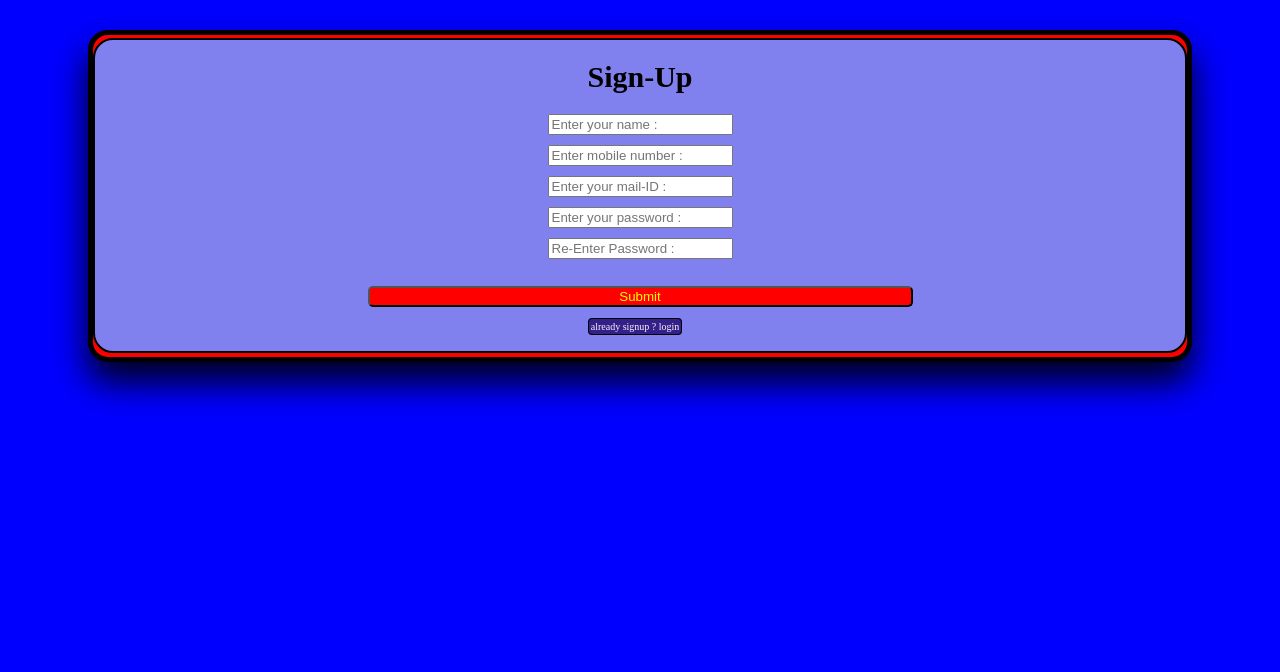
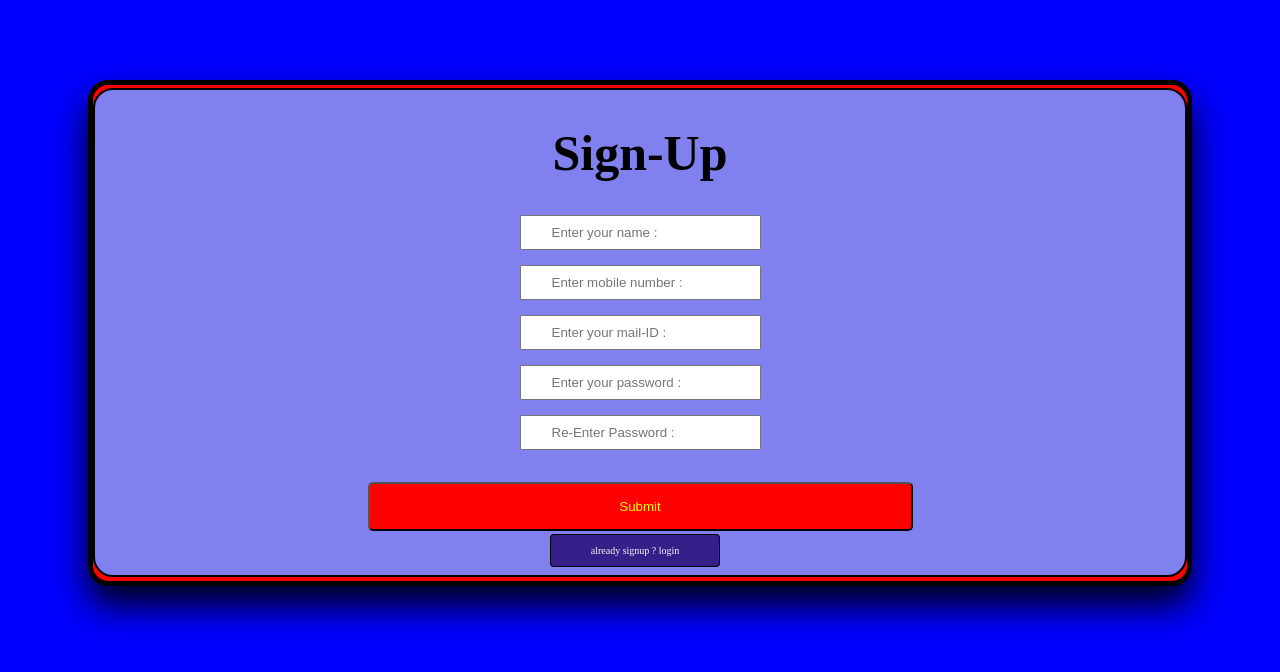
Before and after one commit to srdevaraj2006/https---github.com-srdevaraj2006-sd01430, a PHP site: page / in a window 1280 px wide. Shown: the top 672 px of the page. Run offline with PHP 8.4, Linux system fonts and the light colour scheme.

Commit message:
signup page modificaton

```diff
--- a/index.css
+++ b/index.css
@@ -1,5 +1,8 @@
 body{
     background-color: blue;
+}
+h1{
+    font-size: 50px;
 }
 .pctext{
     background-color: rgb(128, 128, 239);
@@ -14,7 +17,7 @@ body{
     padding-top: 3px;
     padding-bottom: 4px;
     margin-left: 80px;
-    margin-top: 30px;
+    margin-top: 80px;
     margin-right: 80px;
     border-right: 5px solid black;
     border-top: 5px solid black;
@@ -25,7 +28,10 @@ body{
 
 }
 input{
-    margin-bottom: 10px;
+    margin-bottom: 15px;
+    padding: 8px;
+    padding-left: 30px;
+    padding-right: 30px;
 }
 input[name="button"]{
     margin-bottom: 10px;
@@ -34,6 +40,8 @@ input[name="button"]{
     border-color: black;
     background-color: red;
     color: yellow;
+    padding-top: 15px;
+    padding-bottom: 15px;
 }
 input[name="button"]:hover{
     background-color:blue;
@@ -51,6 +59,10 @@ input[name="button"]:hover{
     background-color: rgb(53, 32, 138);
     color: whitesmoke;
     font-size: 10px;
+    padding-left: 40px;
+    padding-right: 40px;
+    padding-top: 10px;
+    padding-bottom: 10px;
 }
 #pcloginbutton:hover{
     background-color: blue;
--- a/index.html
+++ b/index.html
@@ -10,7 +10,7 @@
     <form action="" method="">
         <div class="toppctext">
             <div class="pctext">
-                <h1>Sign-Up</h1>
+                <h1 name="sighnupheading">Sign-Up</h1>
                 <input type="text" placeholder="Enter your name :" name="input" ><br>
                 <input type="number" placeholder="Enter mobile number :" name="input"  maxlength="10" required><br>
                 <i class="fas fa-envelope"></i>
```
